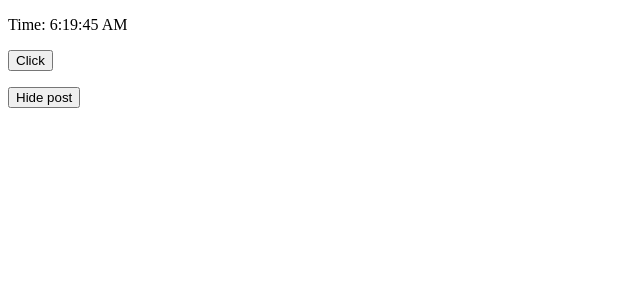
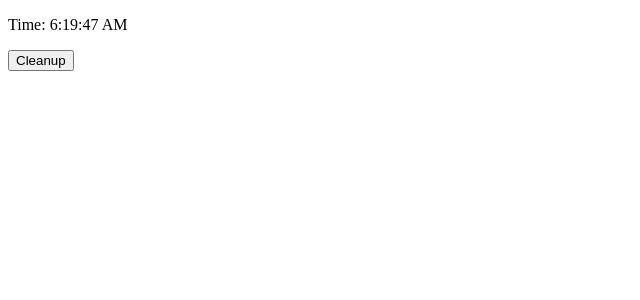
Before and after one commit to learnwithsumit/think-in-a-react-way, a React (Create React App) app: page / in a window 1280 px wide. Shown: the top 300 px of the page, without its empty margins (0-640 px from the left). Built offline with nearby package versions, Linux system fonts and the light colour scheme.

Commit message:
source code push

```diff
--- a/src/App.js
+++ b/src/App.js
@@ -1,17 +1,11 @@
-import { useState } from 'react';
-import MyComponent from './components/MyComponent';
+import Time from './components/Time';
 
 export default function App() {
-    const [show, setShow] = useState(true);
-
     return (
         <div className="app">
-            <div>{show && <MyComponent />}</div>
-            <p>
-                <button type="button" onClick={() => setShow((prevShow) => !prevShow)}>
-                    {show ? 'Hide post' : 'Show post'}
-                </button>
-            </p>
+            <div>
+                <Time />
+            </div>
         </div>
     );
 }
--- a/src/components/MyComponent.js
+++ /dev/null
@@ -1,42 +0,0 @@
-import { useEffect, useState } from 'react';
-
-export default function MyComponent() {
-    const [count, setCount] = useState(0);
-    const [date, setDate] = useState(new Date());
-
-    const tick = () => {
-        console.log(`clock ticking!`);
-        setDate(new Date());
-    };
-
-    useEffect(() => {
-        console.log('updating document title');
-        document.title = `Clicked ${count} times`;
-    }, [count]);
-
-    useEffect(() => {
-        console.log('starting timer');
-        const interval = setInterval(tick, 1000);
-
-        // do the cleanup - stop the timer
-        return () => {
-            console.log('component unmounted');
-            clearInterval(interval);
-        };
-    }, []);
-
-    const addClick = () => {
-        setCount((prevCount) => prevCount + 1);
-    };
-
-    return (
-        <div>
-            <p>Time: {date.toLocaleTimeString()}</p>
-            <p>
-                <button type="button" onClick={addClick}>
-                    Click
-                </button>
-            </p>
-        </div>
-    );
-}
--- /dev/null
+++ b/src/components/Time.js
@@ -0,0 +1,30 @@
+import { useEffect, useRef, useState } from 'react';
+
+export default function Time() {
+    const [date, setDate] = useState(new Date());
+    const buttonRef = useRef();
+
+    const tick = () => {
+        setDate(new Date());
+    };
+
+    useEffect(() => {
+        buttonRef.current = setInterval(tick, 1000);
+
+        // do the cleanup - stop the timer
+        return () => {
+            clearInterval(buttonRef.current);
+        };
+    }, []);
+
+    return (
+        <div>
+            <p>Time: {date.toLocaleTimeString()}</p>
+            <p>
+                <button type="button" onClick={() => clearInterval(buttonRef.current)}>
+                    Cleanup
+                </button>
+            </p>
+        </div>
+    );
+}
```
Also changed, not shown: src/components/Form.js (added, +18 -0 lines), src/components/Input.js (added, +9 -0 lines), src/components/MyComponentClass.js (deleted, +0 -53 lines).
